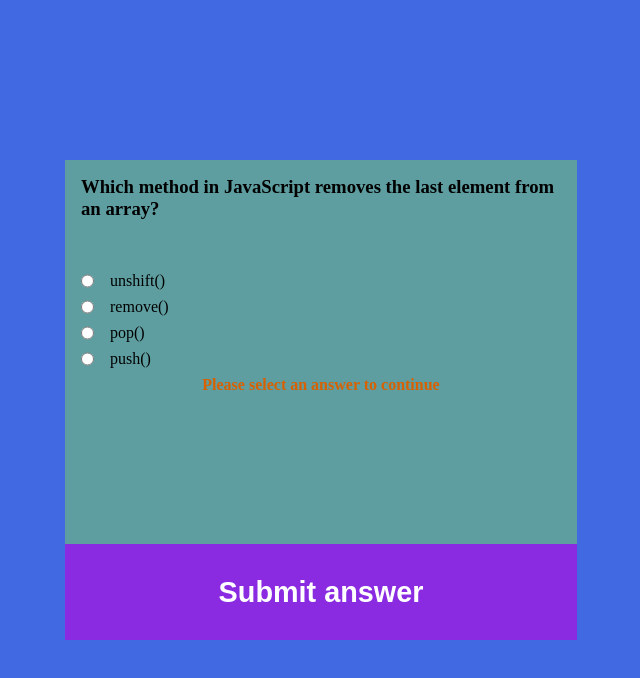
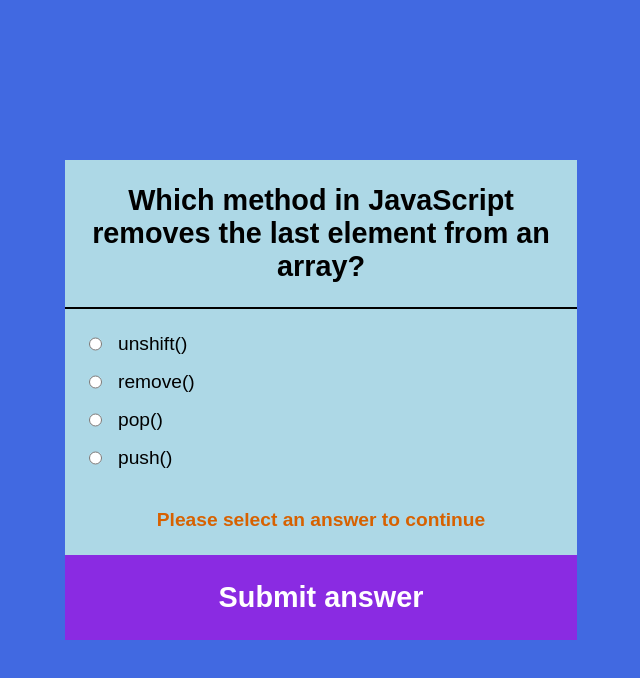
Before and after one commit to benedictenaess/quiz_app, a plain HTML site: page index.html in a window 1280 px wide. Both pictures are taken after a click on the button "Submit answer". Shown: the whole page, without its empty margins (319-959 px from the left). Drawn offline with Linux system fonts and the light colour scheme.

Commit message:
Style finish

```diff
--- a/app.js
+++ b/app.js
@@ -118,6 +118,7 @@
 		reloadButton.textContent = 'Try again!';
 		quizContainer.append(reloadButton);
 		quizContainer.classList.add('final-score');
+		reloadButton.classList.add('reload-button');
 		reloadButton.addEventListener('click', () => {
 			window.location.reload();
 		})
--- a/style.css
+++ b/style.css
@@ -2,6 +2,7 @@
 	margin: 0;
 	padding: 0;
 	box-sizing: border-box;
+	font-family: Arial, Helvetica, sans-serif;
 }
 
 .main-container {
@@ -18,24 +19,27 @@
 	height: 60%;
 	display: flex;
 	flex-direction: column;
-	background-color: cadetblue;
+	background-color: lightblue;
 }
 
 .question-text {
 	flex-basis: 20%;
-	padding: 1rem;
-	/* display: flex;
-	align-items: center; */
-	/* border-bottom: 2px solid black; */
+	display: flex;
+	align-items: center;
+	padding: 1.5rem;
+	font-size: 1.8rem;
+	text-align: center;
+	border-bottom: 2px solid black;
 }
 
 ul {
 	flex-basis: 60%;
 	list-style: none;
-	padding: 1rem;
+	padding: 1.5rem;
 	display: flex;
 	flex-direction: column;
-	gap: 0.5rem;
+	gap: 1rem;
+	font-size: 1.2rem;
 }
 
 ul li {
@@ -48,6 +52,7 @@
 	color: rgb(215, 97, 0);
 	font-weight: bold;
 	text-align: center;
+	padding-top: 1.5rem;
 }
 
 .submit-button {
@@ -68,3 +73,14 @@
 	gap: 2rem;
 	font-size: 2rem;
 }
+
+.reload-button {
+	padding: 1rem;
+	font-size: 1.8rem;
+	font-weight: bold;
+	color: white;
+	background-color: blueviolet;
+	outline: none;
+	border: none;
+	cursor: pointer;
+}
```
